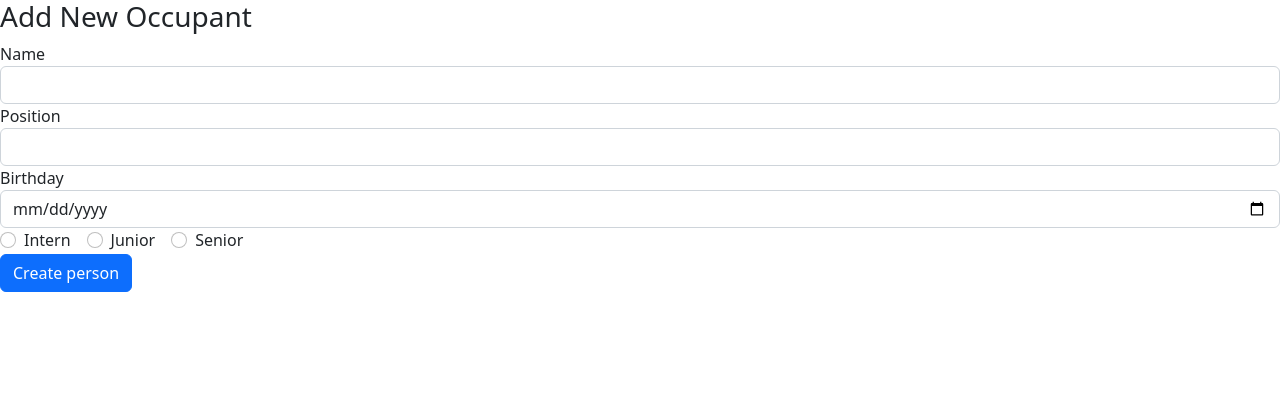
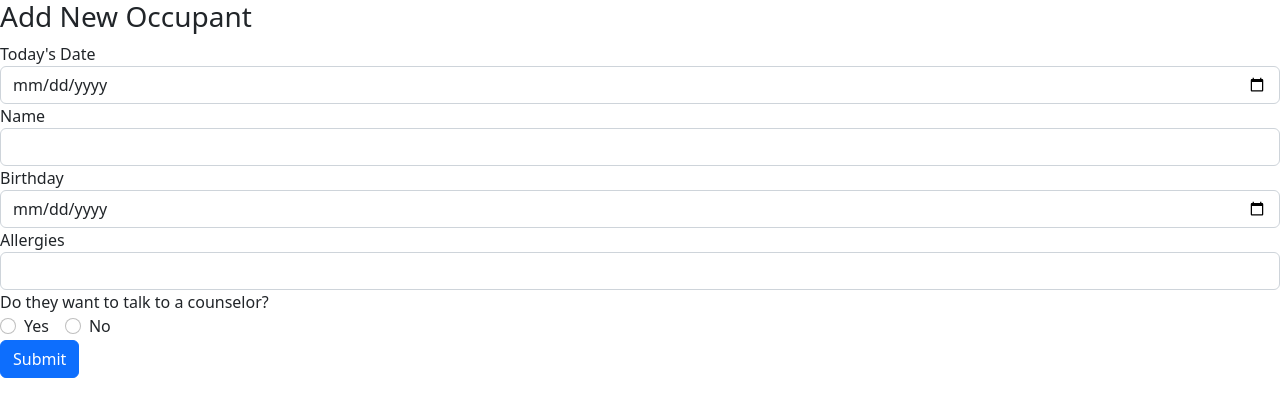
Before and after one commit to mbrannon00/QuadraTech, a React (Create React App) app in the folder mern/client/: page /Add in a window 1280 px wide. Shown: the top 416 px of the page. Built offline with nearby package versions, Linux system fonts and the light colour scheme; no server answers.

Commit message:
wip code/slider install

```diff
--- a/mern/client/src/components/create.js
+++ b/mern/client/src/components/create.js
@@ -46,6 +46,17 @@ export default function Create() {
    <div>
      <h3>Add New Occupant</h3>
      <form onSubmit={onSubmit}>
+     <div className="form-group">
+         <label htmlFor="today">Today's Date</label>
+         <input
+           type="date"
+           className="form-control"
+           id="today"
+           value={form.date}
+           onChange={(e) => updateForm({ date: e.target.value })}
+         />
+       </div>
+
        <div className="form-group">
          <label htmlFor="name">Name</label>
          <input
@@ -56,16 +67,7 @@ export default function Create() {
            onChange={(e) => updateForm({ name: e.target.value })}
          />
        </div>
-       <div className="form-group">
-         <label htmlFor="position">Position</label>
-         <input
-           type="text"
-           className="form-control"
-           id="position"
-           value={form.position}
-           onChange={(e) => updateForm({ position: e.target.value })}
-         />
-       </div>
+
        <div className="form-group">
          <label htmlFor="date">Birthday</label>
          <input
@@ -77,47 +79,49 @@ export default function Create() {
          />
        </div>
        <div className="form-group">
+         <label htmlFor="allergies">Allergies</label>
+         <input
+           type="text"
+           className="form-control"
+           id="allergies"
+           value={form.position}
+           onChange={(e) => updateForm({ position: e.target.value })}
+         />
+       </div>
+       <div className="form-group">
+         <label htmlFor="counselor">Do they want to talk to a counselor?</label>
+       </div>
+
+       <div className="form-group">
          <div className="form-check form-check-inline">
            <input
              className="form-check-input"
              type="radio"
              name="positionOptions"
-             id="positionIntern"
-             value="Intern"
-             checked={form.level === "Intern"}
+             id="posYes"
+             value="Yes"
+             checked={form.level === "Yes"}
              onChange={(e) => updateForm({ level: e.target.value })}
            />
-           <label htmlFor="positionIntern" className="form-check-label">Intern</label>
+           <label htmlFor="posYes" className="form-check-label">Yes</label>
          </div>
          <div className="form-check form-check-inline">
            <input
              className="form-check-input"
              type="radio"
              name="positionOptions"
-             id="positionJunior"
-             value="Junior"
-             checked={form.level === "Junior"}
+             id="posNo"
+             value="No"
+             checked={form.level === "No"}
              onChange={(e) => updateForm({ level: e.target.value })}
            />
-           <label htmlFor="positionJunior" className="form-check-label">Junior</label>
-         </div>
-         <div className="form-check form-check-inline">
-           <input
-             className="form-check-input"
-             type="radio"
-             name="positionOptions"
-             id="positionSenior"
-             value="Senior"
-             checked={form.level === "Senior"}
-             onChange={(e) => updateForm({ level: e.target.value })}
-           />
-           <label htmlFor="positionSenior" className="form-check-label">Senior</label>
+           <label htmlFor="posNo" className="form-check-label">No</label>
          </div>
        </div>
        <div className="form-group">
          <input
            type="submit"
-           value="Create person"
+           value="Submit"
            className="btn btn-primary"
          />
        </div>
--- a/mern/client/src/components/edit.js
+++ b/mern/client/src/components/edit.js
@@ -82,6 +82,16 @@ export default function Edit() {
          />
        </div>
        <div className="form-group">
+         <label htmlFor="position">Position: </label>
+         <input
+           type="text"
+           className="form-control"
+           id="position"
+           value={form.position}
+           onChange={(e) => updateForm({ position: e.target.value })}
+         />
+       </div>
+       <div className="form-group">
          <label htmlFor="date">Birthday: </label>
          <input
            type="date"
--- /dev/null
+++ b/package.json
@@ -0,0 +1,5 @@
+{
+  "dependencies": {
+    "react-slider": "^2.0.4"
+  }
+}
```
Also changed, not shown: 1 other file (tests, documents, lock files or other folders).
